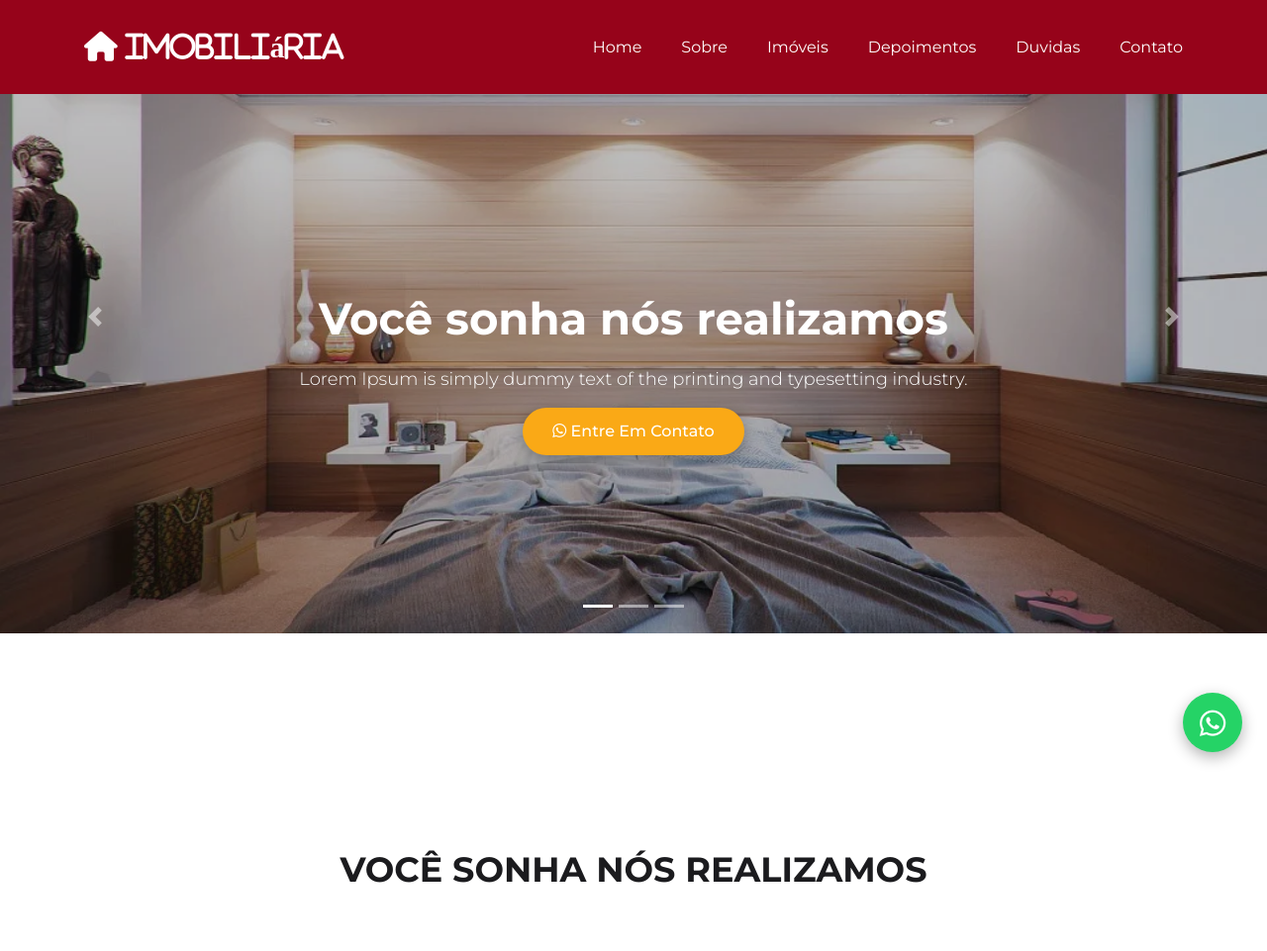
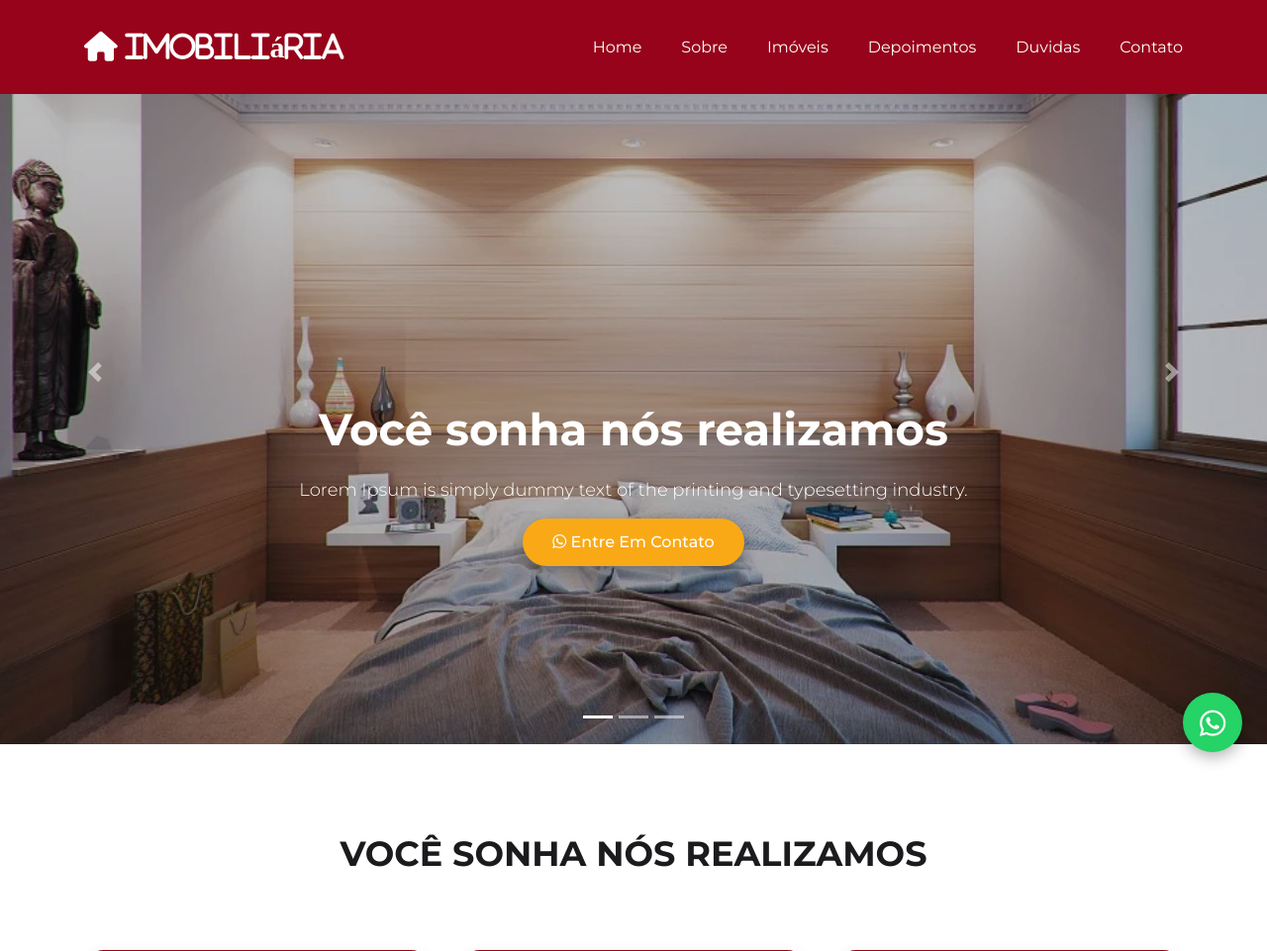
Before and after one commit to luanaAlm/imobili-ria-, a Django app: page / in a window 1280 px wide. Shown: the top 961 px of the page at 99% size. Run offline with Django 3.2, Linux system fonts and the light colour scheme; data that the repository does not hold is empty; some libraries are stand-ins or nearby versions.

Commit message:
Alteração css

```diff
--- a/core/templates/index.html
+++ b/core/templates/index.html
@@ -73,7 +73,7 @@
             </div>
         </div>
         <div class="row justify-content-center">
-            <div class="col-lg-4 col-md-6">
+            <div class="col-lg-4 col-md-6" data-aos="fade-up">
                 <div class="sobre mt-3">
                     <div class="sobre-item align-items-center p-2 text-center">
                         <i class="fas fa-sign"></i>
@@ -89,7 +89,7 @@
                     </div>
                 </div>
             </div>
-            <div class="col-lg-4 col-md-6">
+            <div class="col-lg-4 col-md-6" data-aos="fade-up">
                 <div class="sobre mt-3">
                     <div class="sobre-item align-items-center p-2 text-center">
                         <i class="fa fa-home" aria-hidden="true"></i>
@@ -105,7 +105,7 @@
                     </div>
                 </div>
             </div>
-            <div class="col-lg-4 col-md-6">
+            <div class="col-lg-4 col-md-6" data-aos="fade-up">
                 <div class="sobre mt-3">
                     <div class="sobre-item align-items-center p-2 text-center">
                         <i class="fas fa-city"></i>
--- a/static/css/style.css
+++ b/static/css/style.css
@@ -195,19 +195,12 @@ ul {
 /*-------------------------------------------------- */
 /* CUSTOMIZE THE CAROUSEL- HOME
 -------------------------------------------------- */
-/* Carousel base class */
-.carousel {
-  margin-bottom: 8rem;
-}
-/* Since positioning the image, we need to help out the caption */
 .carousel-caption {
   bottom: 10rem;
   z-index: 10;
 }
-
-/* Declare heights because of positioning of img element */
 .carousel-item {
-  height: 40rem;
+  height: 47rem;
   background-color: var(--block-900);
 }
 .carousel-item > img {
@@ -215,7 +208,7 @@ ul {
   top: 0;
   left: 0px;
   min-width: 100%;
-  height: 40rem;
+  height: 47rem;
 }
 .shadow-img {
   width: 640px;
```
